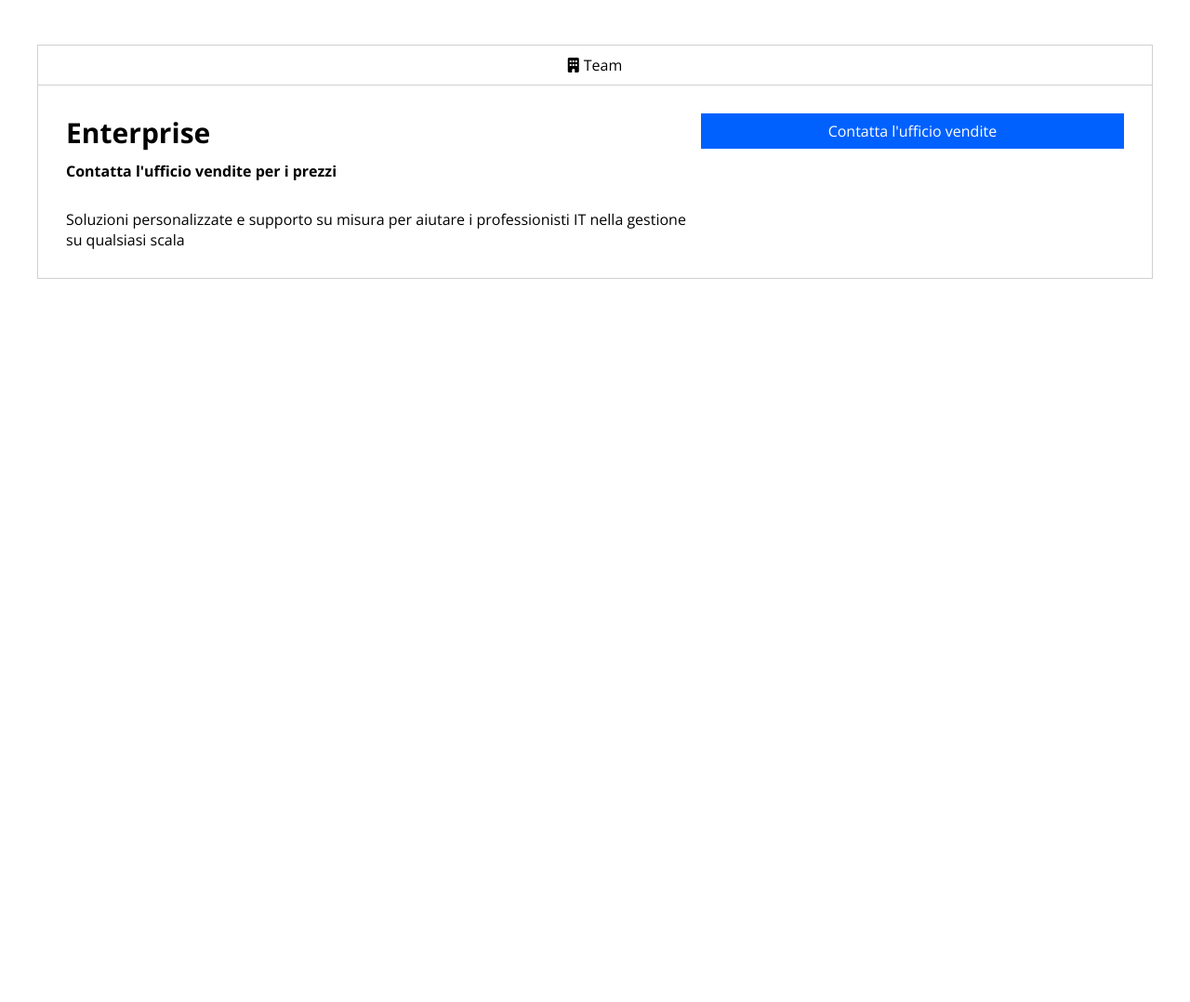
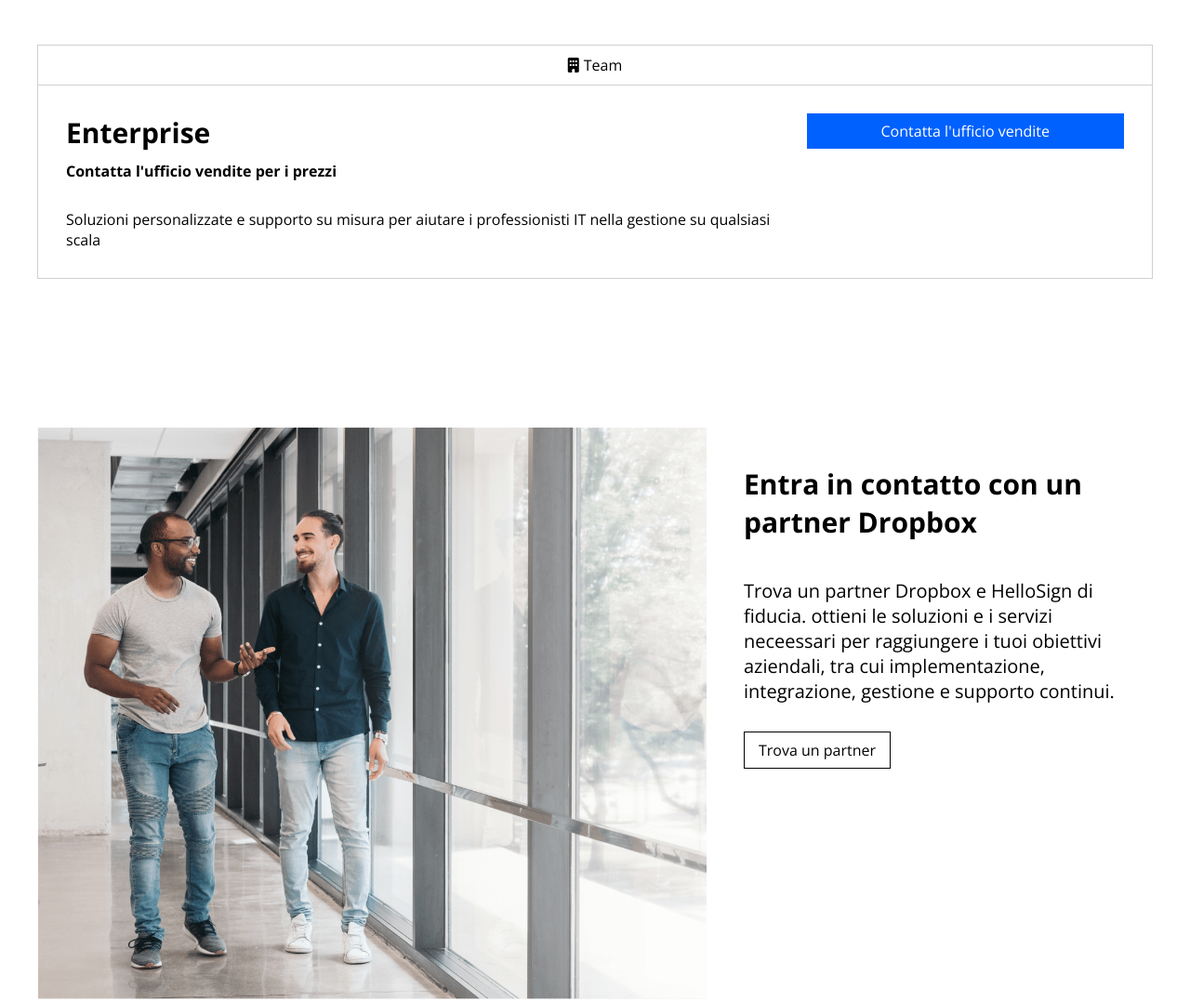
Before and after one commit to DarioGiusino/htmlcss-dropbox, a plain HTML site: page index.html in a window 1280 px wide. Shown: the part 2163-3241 px from the top of the page at 93% size. Before the commit the page ends 2513 px from the top, so only its background shows below. Drawn offline with nearby package versions, Linux system fonts and the light colour scheme.

Commit message:
partner section

```diff
--- a/css/style.css
+++ b/css/style.css
@@ -20,13 +20,16 @@ body{
     max-width: 1200px;
     margin: 0 auto;
 }
+
 .bigcontainer{
     max-width: 1400px;
     margin: 0 auto;
 }
+
 .flex{
     display: flex;
 }
+
 .border{
     border: 1px dashed #000;
 }
@@ -34,14 +37,28 @@ body{
 li{
     list-style-type: none;
 }
+
 a{
     text-decoration: none;
 }
 
+section{
+    padding: 80px 0px;
+}
+
 .main-title{
-    padding-top: 80px;
     padding-bottom: 50px;
     font-size: 45px;
+}
+
+.small-title{
+    font-size: 30px;
+    padding-bottom: 10px;
+}
+
+.desc-paragraph{
+    font-size: 20px;
+    padding: 30px 0px;
 }
 
 /* header */
@@ -137,7 +154,7 @@ a{
 
     /* plans row & column */
 .plans-row{
-    margin: 50px 0px;
+    margin-top: 50px;
     gap: 50px;
 }
 .plan-col{
@@ -159,7 +176,7 @@ a{
 }
 
 .col-main{
-    flex-basis: 60%;
+    flex: 0 0 70%;
     position: relative;
 }
 
@@ -174,11 +191,6 @@ a{
 }
 .col-main p{
     padding-top: 30px;
-}
-
-.plan-title{
-    font-size: 30px;
-    padding-bottom: 10px;
 }
 
 .plan-price{
@@ -197,7 +209,7 @@ a{
 }
 
 .col-btn{
-    flex-basis: 40%;
+    flex: 0 0 30%;
 }
 .col-btn:last-child{
     padding-bottom: 40px;
@@ -223,3 +235,24 @@ a{
 .fa-check{
     color: var(--btn-color-blue);
 }
+
+/* partner section */
+.partner-img{
+    flex: 0 0 60%;
+}
+.partner-img img{
+    display: block;
+    max-width: 100%;
+}
+
+.partner-text{
+    padding: 40px;
+    flex: 0 0 40%;
+}
+
+.btn-header.partner{
+    color: #000;
+    background-color: #fff;
+    border: 1px solid #000;
+    display: inline-block;
+}
--- a/index.html
+++ b/index.html
@@ -71,7 +71,7 @@
                     </div>
                     <div class="col-desc">
                         <div class="col-main top">
-                            <h3 class="plan-title">Professional</h3>
+                            <h3 class="small-title">Professional</h3>
                             <div class="plan-cost">
                                 <div class="plan-price">€ 12.00</div>
                                 <div class="plan-freq">/mese</div>
@@ -89,7 +89,7 @@
                         <div class="col-footer">
                             <h4 class="plan-highlights-title">Punti salienti del piano</h4>
                             <ul class="highlights-list">
-                                <li><i class="fa-solid fa-check"></i>Invia file fino a 100 GB con Dropbox</li>
+                                <li><i class="fa-solid fa-check"></i>Invia file fino a 100 GB con Dropbox Transfert</li>
                                 <li><i class="fa-solid fa-check"></i>Cartelle offline su dispositivi mobili</li>
                             </ul>
                         </div>
@@ -101,7 +101,7 @@
                     </div>
                     <div class="col-desc">
                         <div class="col-main top">
-                            <h3 class="plan-title">Advanced</h3>
+                            <h3 class="small-title">Advanced</h3>
                             <div class="plan-cost">
                                 <div class="plan-price">€ 18.00</div>
                                 <div class="plan-freq">/utente/mese</div>
@@ -134,7 +134,7 @@
                     </div>
                     <div class="col-desc">
                         <div class="col-main top">
-                            <h3 class="plan-title">Enterprise</h3>
+                            <h3 class="small-title">Enterprise</h3>
                             <div class="plan-cost">
                                 <div class="plan-price">Contattaci</div>
                                 <div class="plan-freq">-</div>
@@ -167,7 +167,7 @@
                     </div>
                     <div class="col-desc flex">
                         <div class="col-main">
-                            <h3 class="plan-title">Enterprise</h3>
+                            <h3 class="small-title">Enterprise</h3>
                             <div class="plan-cost">
                                 <div class="plan-price">Contatta l'ufficio vendite per i prezzi</div>
                             </div>
@@ -180,6 +180,16 @@
                 </div>
             </div>
         </section>
+        <section class="partner-content smallcontainer flex">
+            <div class="partner-img">
+                <img src="img/partner.png" alt="partner image">
+            </div>
+            <div class="partner-text">
+                <h3 class="small-title">Entra in contatto con un partner Dropbox</h3>
+                <p class="desc-paragraph">Trova un partner Dropbox e HelloSign di fiducia. ottieni le soluzioni e i servizi neceessari per raggiungere i tuoi obiettivi aziendali, tra cui implementazione, integrazione, gestione e supporto continui.</p>
+                <a class="btn-header partner" href="#">Trova un partner</a>
+            </div>
+        </section>
     </main>
 </body>
 </html>
```
